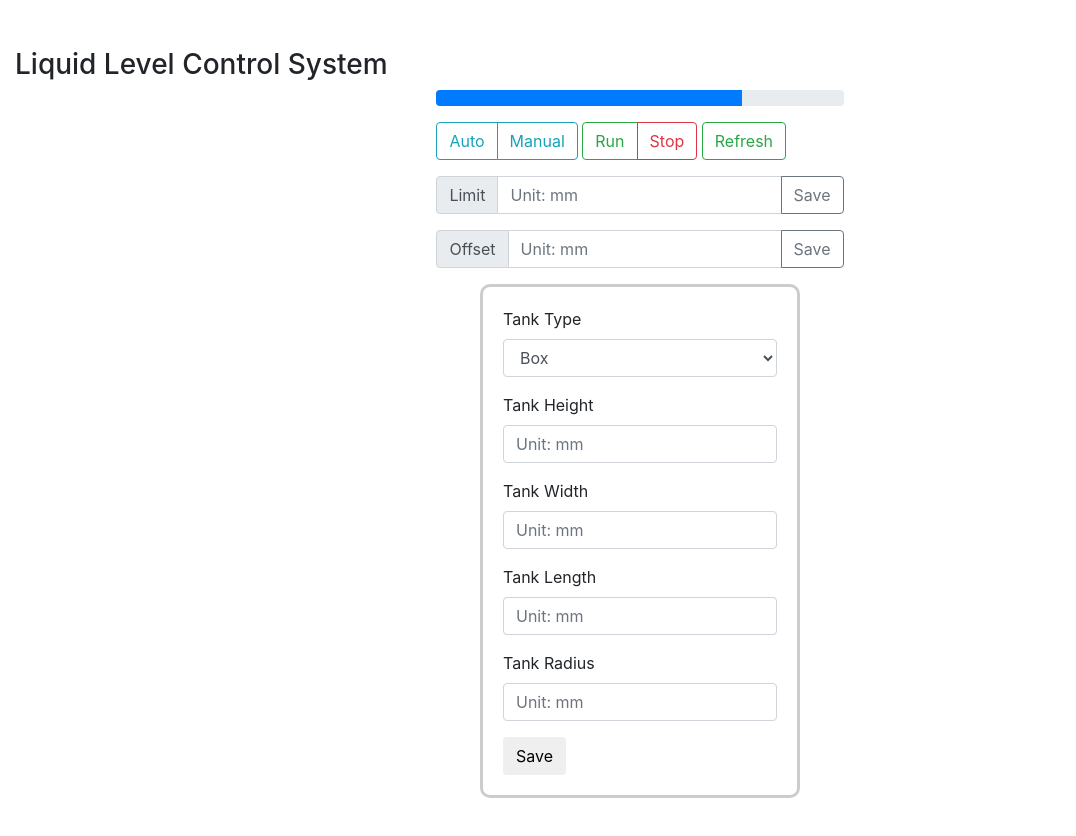
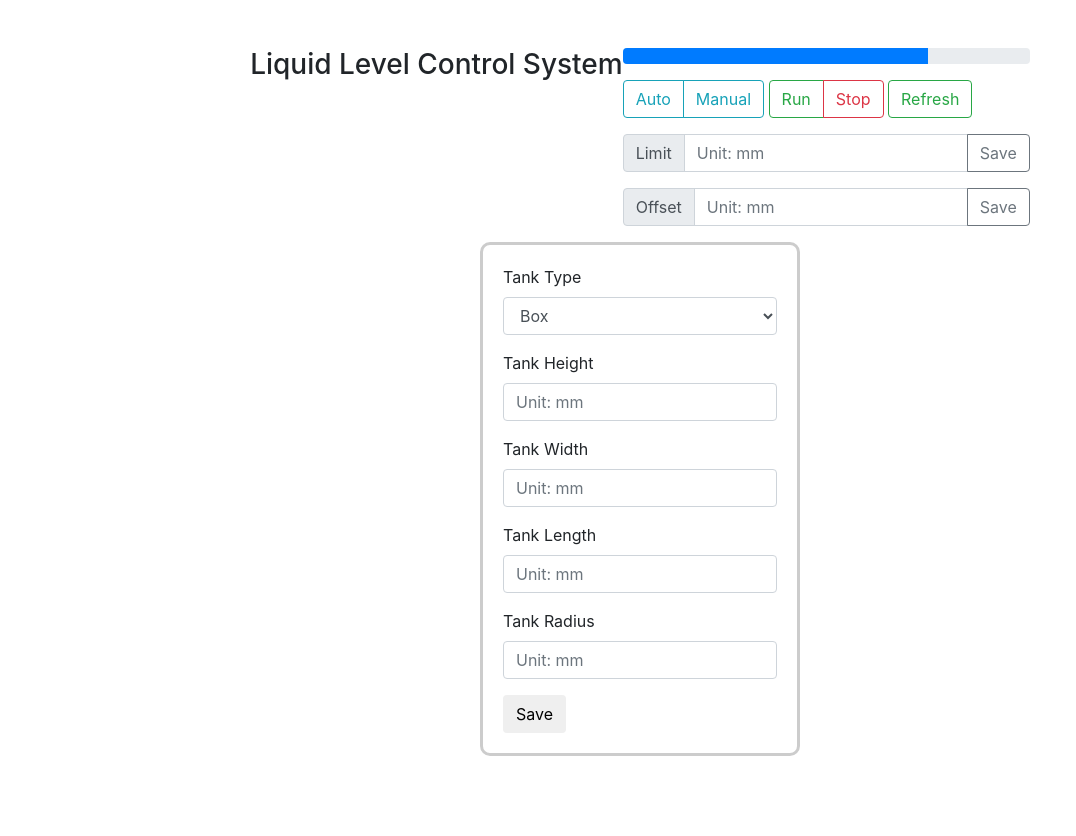
Before and after one commit to nyinyinyanlin/opizero_liquid_ctl, a website: page static/dashboard.html in a window 1280 px wide. Shown: the whole page, without its empty margins (0-1076 px from the left). After the commit the page ends 804 px from the top, so only its background shows below. Drawn offline with nearby package versions, Linux system fonts and the light colour scheme; no server answers.

Commit message:
Header not showing properly. Center aligned.

```diff
--- a/static/dashboard.html
+++ b/static/dashboard.html
@@ -21,9 +21,9 @@
   <div class="container-fluid">
     <div class="row justify-content-center pt-5 pb-5">
       <div class="col">
-        <h3>Liquid Level Control System</h3>
         <div class="row justify-content-center">
-          <form>
+            <h3 class="text-center">Liquid Level Control System</h3>
+            <form>
             <div class="form-group">
               <div class="progress">
                 <div id="progressbar" class="progress-bar progress-bar-animated" role="progressbar" aria-valuenow="75" aria-valuemin="0" aria-valuemax="100" style="width: 75%"></div>
```
